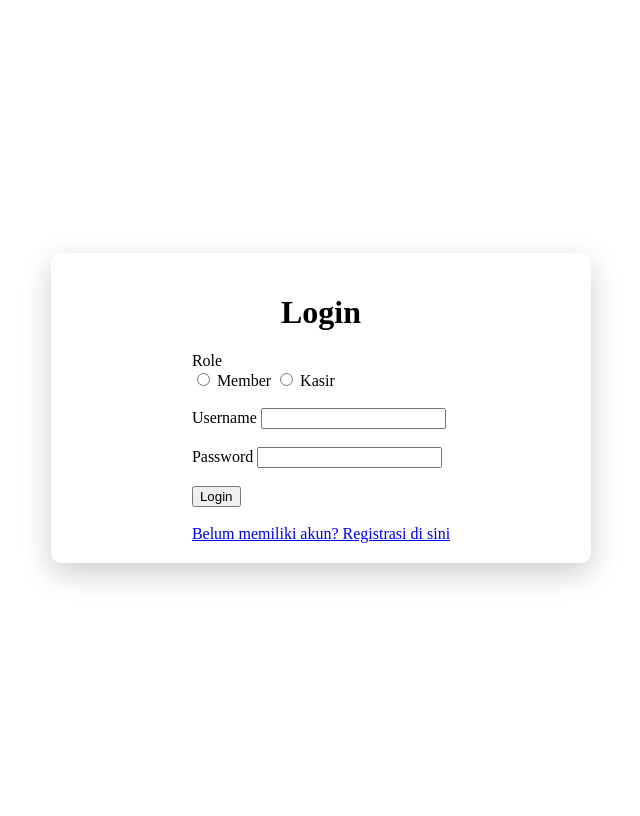
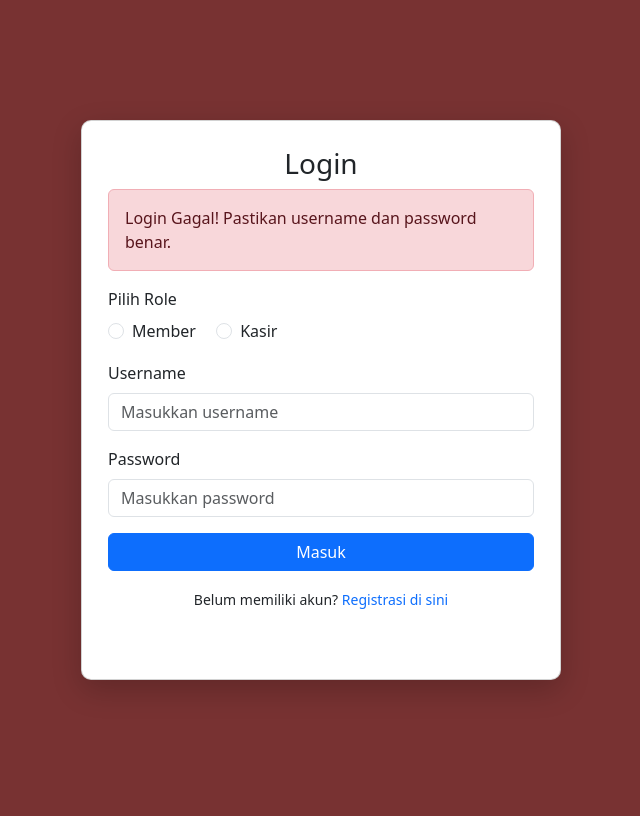
Before and after one commit to 124250012-dot/BrewSociety, a PHP site: page /login.php?message=login_gagal in a window 1280 px wide. Shown: the whole page, without its empty margins (319-959 px from the left). After the commit the page ends 690 px from the top, so only its background shows below. Run offline with PHP 8.4, Linux system fonts and the light colour scheme; the visitor is signed in with stand-in values (Sample User, id 1).

Commit message:
update login

```diff
--- a/login.php
+++ b/login.php
@@ -1,51 +1,67 @@
-<!DOCTYPE html>
+<!doctype html>
 <html lang="en">
-<head>
-    <meta charset="UTF-8">
-    <meta name="viewport" content="width=device-width, initial-scale=1.0">
-    <title>Login</title>
+  <head>
+    <meta charset="utf-8">
+    <meta name="viewport" content="width=device-width, initial-scale=1">
+    <title>Bootstrap demo</title>
+    <link href="https://cdn.jsdelivr.net/npm/bootstrap@5.3.8/dist/css/bootstrap.min.css" rel="stylesheet" integrity="sha384-sRIl4kxILFvY47J16cr9ZwB07vP4J8+LH7qKQnuqkuIAvNWLzeN8tE5YBujZqJLB" crossorigin="anonymous">
     <link rel="stylesheet" href="style.css">
-</head>
+  </head>
+  <body>
 
-<body>
-<div class="container-login">
-    <div class="login-card">
-            <h1>Login</h1>
-                <?php
-                    if(isset($_GET['message'])) {
-    if($_GET['message'] == "login_gagal") {
-        echo "<script>alert('Login gagal. Username atau password salah.');</script>";
-    } elseif ($_GET['message'] == "logout") {
-        echo "<script>alert('Anda telah berhasil logout.');</script>";
-    } elseif ($_GET['message'] == "belum_login") {
-        echo "<script>alert('Anda harus login terlebih dahulu untuk mengakses halaman admin.');</script>";
-    } elseif ($_GET['message'] == "login_berhasil") {
-        echo "<script>alert('Login berhasil!');</script>";
-    }
-                    }
-                ?>
+    <section class="login-container">
+      <div class="card" style="width: 30rem;">
+      <div class="card-body" style="width: 100%;">
+        <h3 class="card-title text-center">Login</h3>
 
-            <form action="proses_login.php" method="post">
-             <label>Role</label><br>
+        <?php if(isset($_GET['message'])) :
+        if($_GET['message'] == "login_gagal") : ?>
+            <div class="alert alert-danger" role="alert">
+                Login Gagal! Pastikan username dan password benar.
+            </div>
+        <?php elseif ($_GET['message'] == "login_berhasil") : ?>
+            <div class="alert alert-danger" role="alert">
+                Login berhasil!
+            </div>
+             <?php endif;
+        endif; ?>
 
-             <input type="radio" id="member" name="role" value="member">
-             <label for="member">Member</label>
 
-              <input type="radio" id="kasir" name="role" value="kasir">
-              <label for="kasir">Kasir</label> <br> <br>
+        <form action="proses_login.php" method="post">
 
-             <label>Username</label>
-             <input type="text" id="username" name="username" required><br><br>
+            <div class="mb-3">
+                <label class="form-label d-block">Pilih Role</label>
+                <div class="form-check form-check-inline">
+                    <input class="form-check-input" type="radio" id="member" name="role" value="member">
+                    <label class="form-check-label" for="member">Member</label>
+                </div>
+                <div class="form-check form-check-inline">
+                    <input class="form-check-input" type="radio" id="kasir" name="role" value="kasir">
+                    <label class="form-check-label" for="kasir">Kasir</label>
+                </div>
+            </div>
 
-             <label>Password</label>
-             <input type="password" id="password" name="password" required><br><br>
+            <div class="mb-3">
+                <label for="username" class="form-label">Username</label>
+                <input type="text" class="form-control" id="username" name="username" placeholder="Masukkan username" required>
+            </div>
 
-             <input type="submit" value="Login"> <br> <br>
+            <div class="mb-3">
+                <label for="password" class="form-label">Password</label>
+                <input type="password" class="form-control" id="password" name="password" placeholder="Masukkan password" required>
+            </div>
 
-             <a href="registrasi.php">Belum memiliki akun? Registrasi di sini</a>
+            <div class="d-grid gap-2">
+                <button type="submit" class="btn btn-primary">Masuk</button>
+            </div>
 
-            </form>
+            <div class="mt-3 text-center">
+                <small>Belum memiliki akun? <a href="registrasi.php" class="text-decoration-none">Registrasi di sini</a></small>
+            </div>
+        </form>
       </div>
     </div>
-</body>
+    </section>
+    <script src="https://cdn.jsdelivr.net/npm/bootstrap@5.3.8/dist/js/bootstrap.bundle.min.js" integrity="sha384-FKyoEForCGlyvwx9Hj09JcYn3nv7wiPVlz7YYwJrWVcXK/BmnVDxM+D2scQbITxI" crossorigin="anonymous"></script>
+  </body>
 </html>
--- a/style.css
+++ b/style.css
@@ -85,22 +85,23 @@ body {
     box-shadow: 0 10px 30px rgba(0, 0, 0, 0.2);
 }
 
-.container-login{
+.login-container{
+    min-height: 100vh;
     display: flex;
+    flex-direction: column;
+    align-items: center;
     justify-content: center;
-    align-items: center;
-    min-height: 100vh;
+    background-color: rgba(102, 23, 23, 0.881);
 }
 
-.login-card{
+.card{
     display: flex;
     flex-direction: column;
-    background-color:white;
     width: 500px;
     align-items: center;
     box-shadow: 0 10px 30px rgba(0, 0, 0, 0.2);
-    padding: 20px;
     border-radius: 10px;
+    min-height: 70vh;
 }
 
 .container-regis{
```
